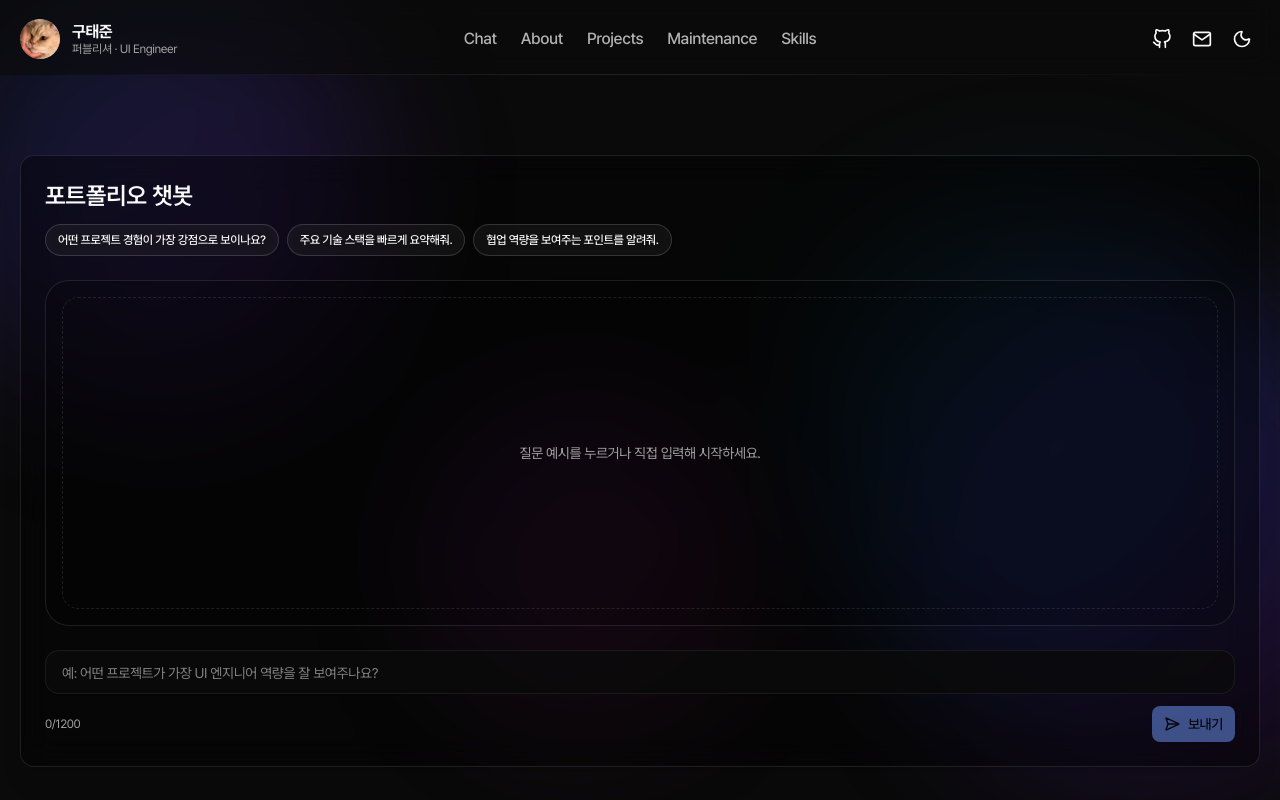
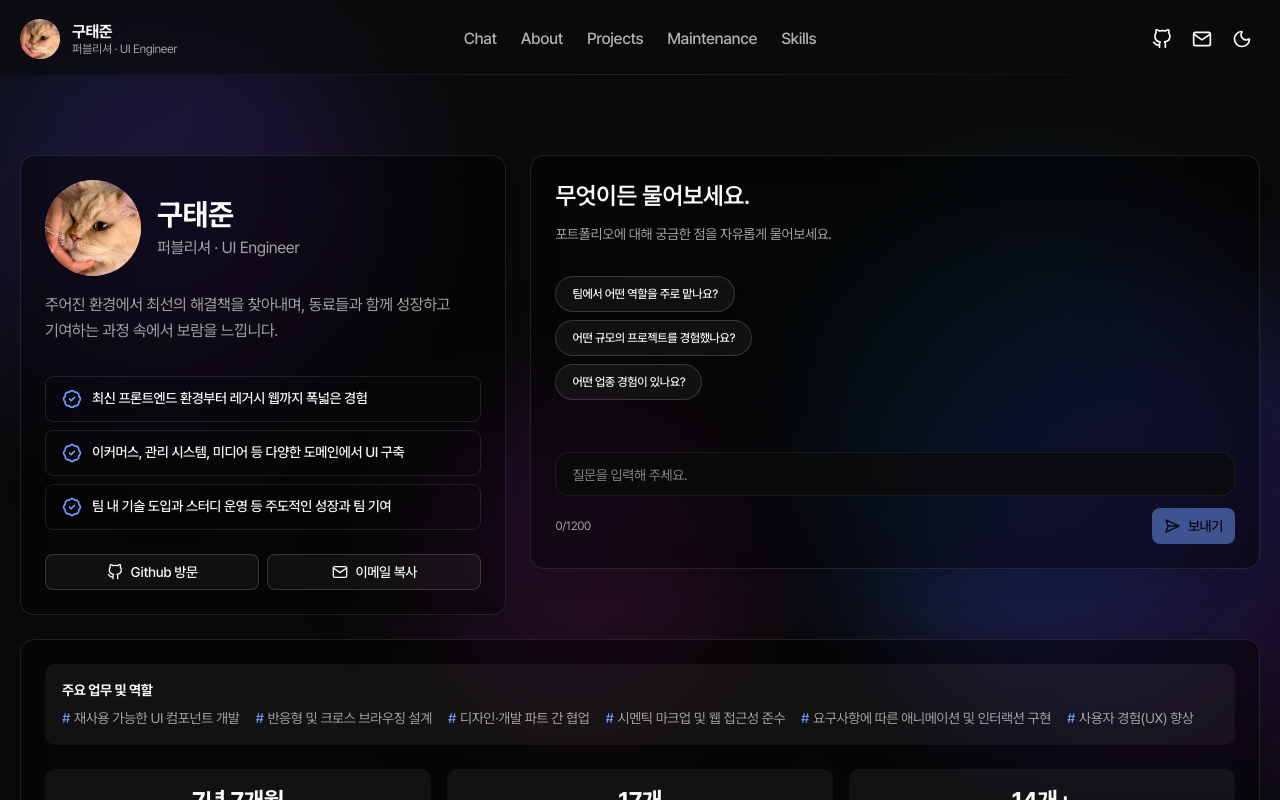
Before and after one commit to TaejunGoo/myFolio, a Next.js app: page / in a window 1280 px wide. Shown: the top 800 px of the page. Built offline with nearby package versions, Linux system fonts and the light colour scheme.

Commit message:
챗 UI 수정, 구조 변경

```diff
--- a/src/app/page.tsx
+++ b/src/app/page.tsx
@@ -1,6 +1,5 @@
 import Container from "@/components/layout/header/Container";
 import About from "@/components/main/about";
-import ChatSection from "@/components/main/chat";
 import Maintenance from "@/components/main/maintenance";
 import Projects from "@/components/main/projects";
 import Skills from "@/components/main/skills";
@@ -20,12 +19,6 @@ const Home = async () => {
 
   return (
     <main>
-      <section id="chat" className="pt-16 md:pt-20">
-        <ChatSection />
-      </section>
-      <Container className="my-16 md:my-20">
-        <Separator />
-      </Container>
       <section id="about" className="pt-16 md:pt-20">
         <About
           projectsCount={projectsData.length}
--- a/src/components/main/chat/index.tsx
+++ b/src/components/main/about/ChatCard.tsx
@@ -8,21 +8,39 @@ import { LoaderCircle, SendHorizontal, Square } from "lucide-react";
 import ReactMarkdown, { type Components } from "react-markdown";
 import { toast } from "sonner";
 
-import Container from "@/components/layout/header/Container";
 import { Button } from "@/components/ui/button";
-import { Card, CardContent, CardFooter, CardHeader, CardTitle } from "@/components/ui/card";
+import { Card, CardContent, CardDescription, CardFooter, CardHeader, CardTitle } from "@/components/ui/card";
 import { Textarea } from "@/components/ui/textarea";
 import { CHAT_USER_INPUT_MAX_LENGTH } from "@/lib/chatbot/constants";
-import FadeInView from "@/shared/components/motion/FadeInView";
 import { cn } from "@/shared/utils";
 
 const CHAT_CLIENT_ID_STORAGE_KEY = "portfolio-chat-client-id";
 
-const NUDGE_PROMPTS = [
-  "어떤 프로젝트 경험이 가장 강점으로 보이나요?",
-  "주요 기술 스택을 빠르게 요약해줘.",
-  "협업 역량을 보여주는 포인트를 알려줘.",
+const NUDGE_PROMPT_POOL = [
+  // 기술/역량
+  "주요 기술 스택이 뭔가요?",
+  "React와 Next.js 경험이 얼마나 되나요?",
+  "퍼블리싱과 개발, 어느 쪽에 더 강한가요?",
+  // 프로젝트
+  "가장 자신 있는 프로젝트가 뭔가요?",
+  "어떤 규모의 프로젝트를 경험했나요?",
+  "협업 경험이 있나요?",
+  // 커리어
+  "총 경력이 어떻게 되나요?",
+  "어떤 업종 경험이 있나요?",
+  "에이전시 경험이 어떤 강점을 만들었나요?",
+  // 성향/소프트스킬
+  "팀에서 어떤 역할을 주로 맡나요?",
+  "새로운 기술을 어떻게 익히나요?",
+  "어떤 개발자가 되고 싶나요?",
 ];
+
+const NUDGE_DISPLAY_COUNT = 3;
+
+const pickRandomNudgePrompts = () => {
+  const shuffled = [...NUDGE_PROMPT_POOL].sort(() => Math.random() - 0.5);
+  return shuffled.slice(0, NUDGE_DISPLAY_COUNT);
+};
 
 interface ParsedChatError {
   message: string;
@@ -233,10 +251,15 @@ const parseChatError = (error: Error | undefined): ParsedChatError | null => {
   }
 };
 
-const ChatSection = () => {
+interface ChatCardProps {
+  className?: string;
+}
+
+const ChatCard = ({ className }: ChatCardProps) => {
   const [clientId, setClientId] = useState("");
   const [input, setInput] = useState("");
   const [isHydrated, setIsHydrated] = useState(false);
+  const [nudgePrompts, setNudgePrompts] = useState<string[]>(NUDGE_PROMPT_POOL.slice(0, NUDGE_DISPLAY_COUNT));
   const chatInstanceId = clientId ? `portfolio-chat:${clientId}` : "portfolio-chat:pending";
 
   const { messages, sendMessage, status, stop, error, clearError } = useChat({
@@ -282,6 +305,7 @@ const ChatSection = () => {
 
     startTransition(() => {
       setIsHydrated(true);
+      setNudgePrompts(pickRandomNudgePrompts());
     });
   }, [clientId]);
 
@@ -324,22 +348,26 @@ const ChatSection = () => {
   };
 
   return (
-    <Container>
+    <>
       <h2 className="sr-only">Portfolio Chat</h2>
-      <FadeInView>
-        <Card className="border-white/20 bg-white/60 shadow-xl backdrop-blur-lg dark:border-white/10 dark:bg-black/40">
+      <Card className={cn("border-white/20 bg-white/60 shadow-xl backdrop-blur-lg dark:border-white/10 dark:bg-black/40", className)}>
         <CardHeader className="gap-3">
           <CardTitle className="text-xl md:text-2xl">
-              포트폴리오 챗봇
+            무엇이든 물어보세요.
           </CardTitle>
-            <div className="flex flex-wrap gap-2">
-              {NUDGE_PROMPTS.map((prompt) => (
+          <CardDescription>포트폴리오에 대해 궁금한 점을 자유롭게 물어보세요.</CardDescription>
+        </CardHeader>
+        <CardContent className="grid gap-4">
+          <div className="flex max-h-[420px] min-h-40 flex-col gap-3 overflow-y-auto">
+            {messages.length === 0 ? (
+              <div className="flex flex-1 items-start rounded-2xl py-2">
+                <div className="flex w-full flex-col items-start gap-2">
+                  {nudgePrompts.map((prompt) => (
                     <Button
                       key={prompt}
                       type="button"
                       variant="outline"
-                  size="sm"
-                  className="rounded-full border-white/30 bg-white/60 text-xs shadow-sm backdrop-blur-sm dark:border-white/15 dark:bg-white/5"
+                      className="justify-start rounded-full border-white/30 bg-white/60 text-left text-xs shadow-sm backdrop-blur-sm dark:border-white/15 dark:bg-white/5"
                       onClick={() => void handleNudgeClick(prompt)}
                       disabled={!isHydrated || isGenerating}
                     >
@@ -347,13 +375,6 @@ const ChatSection = () => {
                     </Button>
                   ))}
                 </div>
-          </CardHeader>
-          <CardContent className="grid gap-4">
-            <div className="rounded-3xl border border-white/15 bg-white/45 p-3 shadow-inner dark:border-white/10 dark:bg-black/20">
-              <div className="flex max-h-[420px] min-h-80 flex-col gap-3 overflow-y-auto p-1">
-                {messages.length === 0 ? (
-                  <div className="flex flex-1 items-center justify-center rounded-2xl border border-dashed border-white/20 px-6 py-10 text-center text-sm text-muted-foreground dark:border-white/10">
-                    질문 예시를 누르거나 직접 입력해 시작하세요.
               </div>
             ) : null}
 
@@ -400,7 +421,6 @@ const ChatSection = () => {
               </div>
             ) : null}
           </div>
-            </div>
 
           {parsedError ? (
             <div className="rounded-2xl border border-amber-500/30 bg-amber-500/10 px-4 py-3 text-sm text-amber-900 dark:text-amber-200">
@@ -427,7 +447,7 @@ const ChatSection = () => {
               value={input}
               onChange={(event) => setInput(event.currentTarget.value)}
               onKeyDown={(event) => void handleInputKeyDown(event)}
-                placeholder="예: 어떤 프로젝트가 가장 UI 엔지니어 역량을 잘 보여주나요?"
+              placeholder="질문을 입력해 주세요."
               maxLength={CHAT_USER_INPUT_MAX_LENGTH}
               disabled={!isHydrated || isGenerating}
             />
@@ -449,9 +469,8 @@ const ChatSection = () => {
           </form>
         </CardFooter>
       </Card>
-      </FadeInView>
-    </Container>
+    </>
   );
 };
 
-export default ChatSection;
+export default ChatCard;
--- a/src/components/main/about/index.tsx
+++ b/src/components/main/about/index.tsx
@@ -1,6 +1,7 @@
 import Container from "@/components/layout/header/Container";
 import FadeInView from "@/shared/components/motion/FadeInView";
 
+import ChatCard from "./ChatCard";
 import IntroCard from "./IntroCard";
 import ProfileCard from "./ProfileCard";
 
@@ -13,11 +14,16 @@ const About = ({ projectsCount, maintenanceCount }: AboutProps) => {
   return (
     <Container>
       <h2 className="sr-only">소개</h2>
-      <div className="flex flex-col gap-6 lg:flex-row lg:items-stretch">
-        <FadeInView className="lg:basis-2/5" delay={0.1}>
-          <IntroCard className="h-full" />
-        </FadeInView>
-        <FadeInView className="lg:basis-3/5" delay={0.2}>
+      <div className="flex flex-col gap-6">
+        <div className="flex flex-col gap-6 lg:flex-row lg:items-stretch">
+          <FadeInView className="lg:basis-2/5" delay={0.1}>
+            <IntroCard className="h-full" />
+          </FadeInView>
+          <FadeInView id="chat" className="lg:basis-3/5" delay={0.2}>
+            <ChatCard />
+          </FadeInView>
+        </div>
+        <FadeInView delay={0.3}>
           <ProfileCard
             className="h-full"
             projectsCount={projectsCount}
```
Lines whose indentation alone changed are shown as unchanged.
